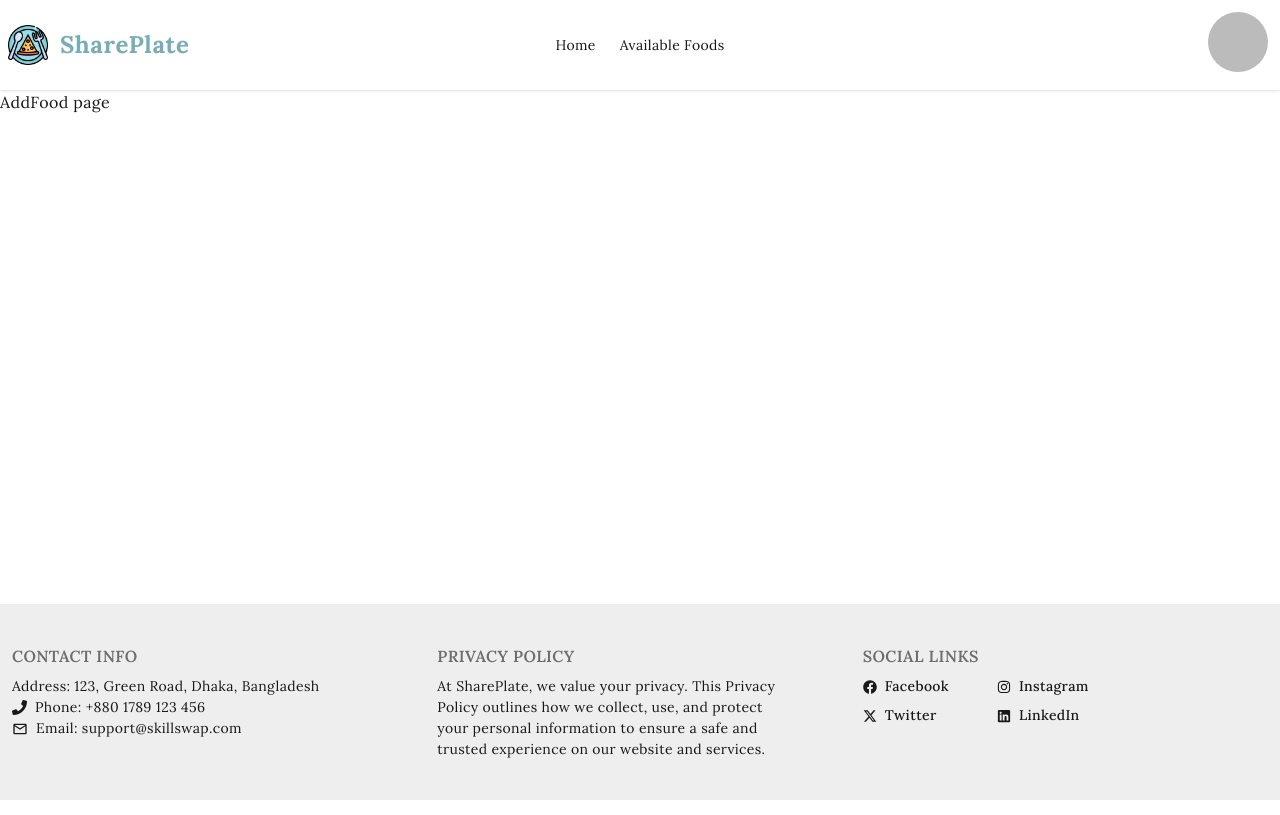
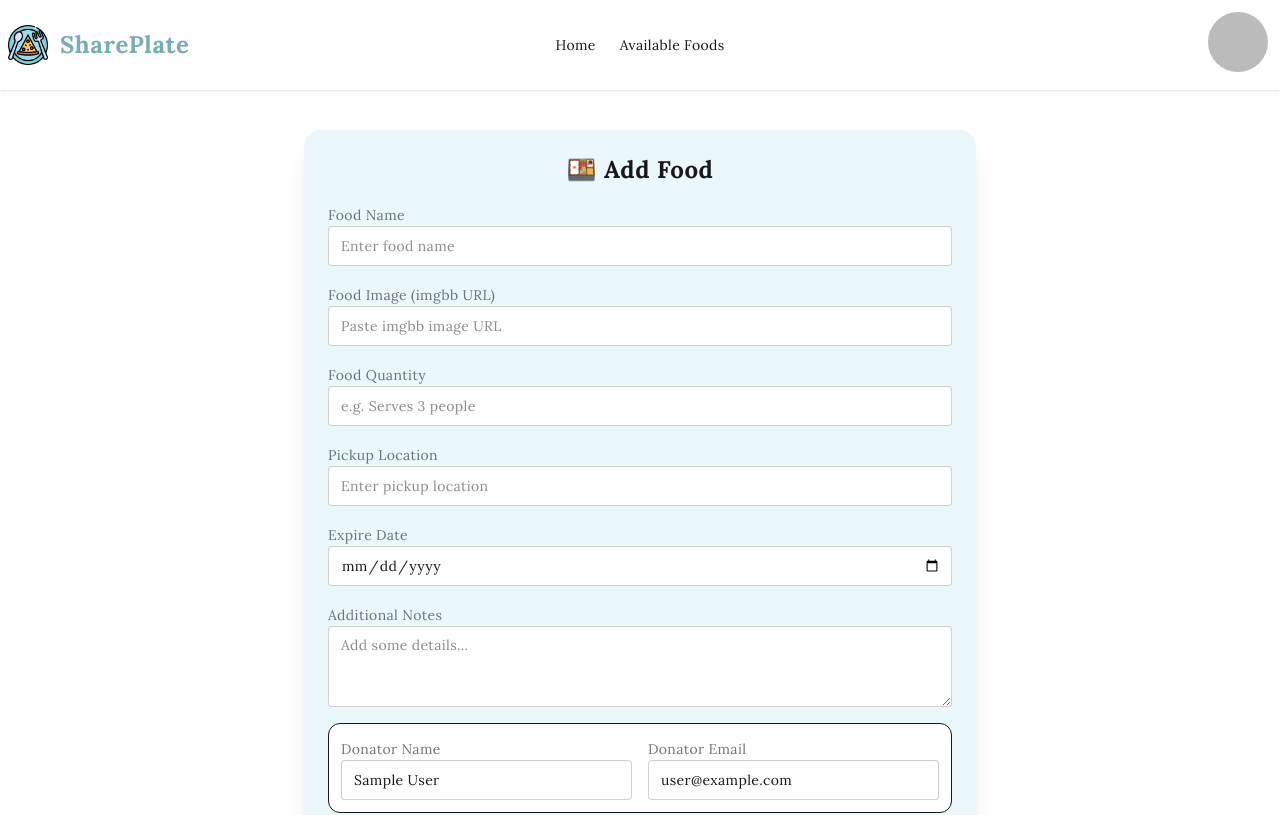
Before and after one commit to grapcode/SharePlate-client, a React (Vite) app: page /addFood in a window 1280 px wide. Shown: the top 815 px of the page. Built offline with nearby package versions, Linux system fonts and the light colour scheme; no server answers; sample sign-in values are in the browser's storage.

Commit message:
Add Food word done

```diff
--- a/public/foodData.json
+++ b/public/foodData.json
@@ -1,119 +1,119 @@
 [
   {
-    "food_name": "Homemade Chicken Biryani",
-    "food_image": "https://i.ibb.co.com/Nn6RvV3C/photo-1631515242808-497c3fbd3972.jpg",
-    "food_quantity": "Serves 5 people",
-    "pickup_location": "Lalbagh, Dhaka",
-    "expire_date": "2025-11-10",
-    "additional_notes": "Prepared fresh today. Please bring your own container.",
-    "donator_name": "Khalil Ahmad",
-    "donator_email": "khalil@example.com",
-    "donator_image": "https://i.ibb.co.com/zJcVJvR/user1.jpg",
-    "food_status": "Available",
-    "created_at": "2025-11-08T10:30:00Z"
+    "foodName": "Homemade Chicken Biryani",
+    "foodImage": "https://i.ibb.co.com/Nn6RvV3C/photo-1631515242808-497c3fbd3972.jpg",
+    "foodQuantity": "Serves 5 people",
+    "pickupLocation": "Lalbagh, Dhaka",
+    "expireDate": "2025-11-10",
+    "additionalNotes": "Prepared fresh today. Please bring your own container.",
+    "donatorName": "Khalil Ahmad",
+    "donatorEmail": "khalil@example.com",
+    "donatorImage": "https://i.ibb.co.com/zJcVJvR/user1.jpg",
+    "foodStatus": "Available",
+    "createdAt": "2025-11-08T10:30:00Z"
   },
   {
-    "food_name": "Vegetable Fried Rice",
-    "food_image": "https://i.ibb.co.com/wFZ5C2D7/photo-1581184953987-5668072c8420.jpg",
-    "food_quantity": "Serves 3 people",
-    "pickup_location": "Halishahar, Chattogram",
-    "expire_date": "2025-11-09",
-    "additional_notes": "Contains eggs. Please collect within 6 PM.",
-    "donator_name": "Fatema Noor",
-    "donator_email": "fatema@example.com",
-    "donator_image": "https://i.ibb.co.com/qkf9yXp/user2.jpg",
-    "food_status": "Available",
-    "created_at": "2025-11-08T12:00:00Z"
+    "foodName": "Vegetable Fried Rice",
+    "foodImage": "https://i.ibb.co.com/wFZ5C2D7/photo-1581184953987-5668072c8420.jpg",
+    "foodQuantity": "Serves 3 people",
+    "pickupLocation": "Halishahar, Chattogram",
+    "expireDate": "2025-11-09",
+    "additionalNotes": "Contains eggs. Please collect within 6 PM.",
+    "donatorName": "Fatema Noor",
+    "donatorEmail": "fatema@example.com",
+    "donatorImage": "https://i.ibb.co.com/qkf9yXp/user2.jpg",
+    "foodStatus": "Available",
+    "createdAt": "2025-11-08T12:00:00Z"
   },
   {
-    "food_name": "Beef Tehari",
-    "food_image": "https://i.ibb.co.com/d07Msc21/govurma-plov-national-azerbaijani-food-with-rice-garnish-dry-fruits.jpg",
-    "food_quantity": "Serves 8 people",
-    "pickup_location": "Uttara, Dhaka",
-    "expire_date": "2025-11-11",
-    "additional_notes": "Perfect for small family. Mildly spicy.",
-    "donator_name": "Rafiul Islam",
-    "donator_email": "rafi@example.com",
-    "donator_image": "https://i.ibb.co.com/FbzK5xL/user3.jpg",
-    "food_status": "Available",
-    "created_at": "2025-11-08T13:45:00Z"
+    "foodName": "Beef Tehari",
+    "foodImage": "https://i.ibb.co.com/d07Msc21/govurma-plov-national-azerbaijani-food-with-rice-garnish-dry-fruits.jpg",
+    "foodQuantity": "Serves 8 people",
+    "pickupLocation": "Uttara, Dhaka",
+    "expireDate": "2025-11-11",
+    "additionalNotes": "Perfect for small family. Mildly spicy.",
+    "donatorName": "Rafiul Islam",
+    "donatorEmail": "rafi@example.com",
+    "donatorImage": "https://i.ibb.co.com/FbzK5xL/user3.jpg",
+    "foodStatus": "Available",
+    "createdAt": "2025-11-08T13:45:00Z"
   },
   {
-    "food_name": "Pasta Alfredo",
-    "food_image": "https://i.ibb.co.com/ynfMzVpC/photo-1749384157217-3084c792b494.jpg",
-    "food_quantity": "Serves 2 people",
-    "pickup_location": "Banani, Dhaka",
-    "expire_date": "2025-11-09",
-    "additional_notes": "Includes cheese & mushrooms. Vegetarian friendly.",
-    "donator_name": "Sadia Karim",
-    "donator_email": "sadia@example.com",
-    "donator_image": "https://i.ibb.co.com/4sfRw3r/user4.jpg",
-    "food_status": "Available",
-    "created_at": "2025-11-08T09:00:00Z"
+    "foodName": "Pasta Alfredo",
+    "foodImage": "https://i.ibb.co.com/ynfMzVpC/photo-1749384157217-3084c792b494.jpg",
+    "foodQuantity": "Serves 2 people",
+    "pickupLocation": "Banani, Dhaka",
+    "expireDate": "2025-11-09",
+    "additionalNotes": "Includes cheese & mushrooms. Vegetarian friendly.",
+    "donatorName": "Sadia Karim",
+    "donatorEmail": "sadia@example.com",
+    "donatorImage": "https://i.ibb.co.com/4sfRw3r/user4.jpg",
+    "foodStatus": "Available",
+    "createdAt": "2025-11-08T09:00:00Z"
   },
   {
-    "food_name": "Fruit Salad Pack",
-    "food_image": "https://i.ibb.co.com/XxNDQcyD/photo-1692296979431-94e2bcf3bc75.jpg",
-    "food_quantity": "Serves 4 people",
-    "pickup_location": "Sylhet City Point",
-    "expire_date": "2025-11-09",
-    "additional_notes": "Fresh cut seasonal fruits. No sugar added.",
-    "donator_name": "Mohammad Imran",
-    "donator_email": "imran@example.com",
-    "donator_image": "https://i.ibb.co.com/1mDWrXY/user5.jpg",
-    "food_status": "Available",
-    "created_at": "2025-11-08T11:15:00Z"
+    "foodName": "Fruit Salad Pack",
+    "foodImage": "https://i.ibb.co.com/XxNDQcyD/photo-1692296979431-94e2bcf3bc75.jpg",
+    "foodQuantity": "Serves 4 people",
+    "pickupLocation": "Sylhet City Point",
+    "expireDate": "2025-11-09",
+    "additionalNotes": "Fresh cut seasonal fruits. No sugar added.",
+    "donatorName": "Mohammad Imran",
+    "donatorEmail": "imran@example.com",
+    "donatorImage": "https://i.ibb.co.com/1mDWrXY/user5.jpg",
+    "foodStatus": "Available",
+    "createdAt": "2025-11-08T11:15:00Z"
   },
   {
-    "food_name": "Mixed Vegetable Curry",
-    "food_image": "https://i.ibb.co.com/Z0F34CH/photo-1687684987020-5373255b5dc3.jpg",
-    "food_quantity": "Serves 6 people",
-    "pickup_location": "Agrabad, Chattogram",
-    "expire_date": "2025-11-10",
-    "additional_notes": "Cooked with olive oil. Best with rice or roti.",
-    "donator_name": "Nusrat Jahan",
-    "donator_email": "nusrat@example.com",
-    "donator_image": "https://i.ibb.co.com/tbCqrxB/user6.jpg",
-    "food_status": "Available",
-    "created_at": "2025-11-08T14:20:00Z"
+    "foodName": "Mixed Vegetable Curry",
+    "foodImage": "https://i.ibb.co.com/Z0F34CH/photo-1687684987020-5373255b5dc3.jpg",
+    "foodQuantity": "Serves 6 people",
+    "pickupLocation": "Agrabad, Chattogram",
+    "expireDate": "2025-11-10",
+    "additionalNotes": "Cooked with olive oil. Best with rice or roti.",
+    "donatorName": "Nusrat Jahan",
+    "donatorEmail": "nusrat@example.com",
+    "donatorImage": "https://i.ibb.co.com/tbCqrxB/user6.jpg",
+    "foodStatus": "Available",
+    "createdAt": "2025-11-08T14:20:00Z"
   },
   {
-    "food_name": "Cheese Beef Burger",
-    "food_image": "https://i.ibb.co.com/NgPRFMmM/photo-1676471865269-8149a23a2f4d.jpg",
-    "food_quantity": "Serves 3 people",
-    "pickup_location": "Gulshan 2, Dhaka",
-    "expire_date": "2025-11-09",
-    "additional_notes": "Grilled beef patty with double cheese and lettuce. Best eaten warm.",
-    "donator_name": "Hasibul Karim",
-    "donator_email": "hasibul@example.com",
-    "donator_image": "https://i.ibb.co.com/Bz4pM1y/user10.jpg",
-    "food_status": "Available",
-    "created_at": "2025-11-09T11:15:00Z"
+    "foodName": "Cheese Beef Burger",
+    "foodImage": "https://i.ibb.co.com/NgPRFMmM/photo-1676471865269-8149a23a2f4d.jpg",
+    "foodQuantity": "Serves 3 people",
+    "pickupLocation": "Gulshan 2, Dhaka",
+    "expireDate": "2025-11-09",
+    "additionalNotes": "Grilled beef patty with double cheese and lettuce. Best eaten warm.",
+    "donatorName": "Hasibul Karim",
+    "donatorEmail": "hasibul@example.com",
+    "donatorImage": "https://i.ibb.co.com/Bz4pM1y/user10.jpg",
+    "foodStatus": "Available",
+    "createdAt": "2025-11-09T11:15:00Z"
   },
   {
-    "food_name": "Chicken BBQ Pizza",
-    "food_image": "https://i.ibb.co.com/KxFRyk5Q/photo-1655471264223-b07ce84d521c.jpg",
-    "food_quantity": "Serves 5 people",
-    "pickup_location": "Agrabad, Chattogram",
-    "expire_date": "2025-11-10",
-    "additional_notes": "Thin crust pizza topped with BBQ chicken, onions, and mozzarella cheese.",
-    "donator_name": "Rumana Akter",
-    "donator_email": "rumana@example.com",
-    "donator_image": "https://i.ibb.co.com/JyVJtRw/user11.jpg",
-    "food_status": "Available",
-    "created_at": "2025-11-09T09:45:00Z"
+    "foodName": "Chicken BBQ Pizza",
+    "foodImage": "https://i.ibb.co.com/KxFRyk5Q/photo-1655471264223-b07ce84d521c.jpg",
+    "foodQuantity": "Serves 5 people",
+    "pickupLocation": "Agrabad, Chattogram",
+    "expireDate": "2025-11-10",
+    "additionalNotes": "Thin crust pizza topped with BBQ chicken, onions, and mozzarella cheese.",
+    "donatorName": "Rumana Akter",
+    "donatorEmail": "rumana@example.com",
+    "donatorImage": "https://i.ibb.co.com/JyVJtRw/user11.jpg",
+    "foodStatus": "Available",
+    "createdAt": "2025-11-09T09:45:00Z"
   },
   {
-    "food_name": "Crispy French Fries Combo",
-    "food_image": "https://i.ibb.co.com/MxZDypSY/photo-1593253814586-6a8d3df59494.jpg",
-    "food_quantity": "Serves 4 people",
-    "pickup_location": "Kazir Dewri, Chattogram",
-    "expire_date": "2025-11-09",
-    "additional_notes": "Served with ketchup and mayonnaise. Prepared with sunflower oil.",
-    "donator_name": "Imran Hossain",
-    "donator_email": "imranh@example.com",
-    "donator_image": "https://i.ibb.co.com/PrdZr59/user12.jpg",
-    "food_status": "Available",
-    "created_at": "2025-11-09T10:30:00Z"
+    "foodName": "Crispy French Fries Combo",
+    "foodImage": "https://i.ibb.co.com/MxZDypSY/photo-1593253814586-6a8d3df59494.jpg",
+    "foodQuantity": "Serves 4 people",
+    "pickupLocation": "Kazir Dewri, Chattogram",
+    "expireDate": "2025-11-09",
+    "additionalNotes": "Served with ketchup and mayonnaise. Prepared with sunflower oil.",
+    "donatorName": "Imran Hossain",
+    "donatorEmail": "imranh@example.com",
+    "donatorImage": "https://i.ibb.co.com/PrdZr59/user12.jpg",
+    "foodStatus": "Available",
+    "createdAt": "2025-11-09T10:30:00Z"
   }
 ]
--- a/src/pages/AvailableFoods.jsx
+++ b/src/pages/AvailableFoods.jsx
@@ -7,7 +7,9 @@ const AvailableFoods = () => {
   console.log(foodData);
   return (
     <div>
-      <h2>AvailableFoods page</h2>
+      <h2 className="text-2xl font-bold py-3">
+        Available <span className="bg-accent">Foods</span>
+      </h2>
       <div className="grid grid-cols-1 md:grid-cols-2 lg:grid-cols-3 gap-6 p-6">
         {foodData.map((food) => (
           <FoodCard key={food._id} food={food}></FoodCard>
--- a/src/pages/private_page/AddFood.jsx
+++ b/src/pages/private_page/AddFood.jsx
@@ -1,9 +1,186 @@
-import React from 'react';
+import { useContext, useState } from 'react';
+import { toast } from 'react-toastify';
+import { AuthContext } from '../../context/AuthContext'; // 🧩 তোমার context অনুযায়ী path ঠিক করো
 
 const AddFood = () => {
+  const { user } = useContext(AuthContext);
+  const [loading, setLoading] = useState(false);
+
+  const handleAddFood = async (e) => {
+    e.preventDefault();
+    setLoading(true);
+
+    const form = e.target;
+    const foodName = form.foodName.value;
+    const foodImage = form.foodImage.value;
+    const foodQuantity = form.foodQuantity.value;
+    const pickupLocation = form.pickupLocation.value;
+    const expireDate = form.expireDate.value;
+    const additionalNotes = form.notes.value;
+
+    // 🍀 Data structure to save in MongoDB
+    const newFood = {
+      foodName,
+      foodImage,
+      foodQuantity,
+      pickupLocation,
+      expireDate,
+      additionalNotes,
+      foodStatus: 'Available',
+      donatorName: user?.displayName,
+      donatorEmail: user?.email,
+      donatorImage: user?.photoURL,
+      addedAt: new Date(),
+    };
+
+    try {
+      const res = await fetch('http://localhost:3000/foods', {
+        method: 'POST',
+        headers: {
+          'content-type': 'application/json',
+        },
+        body: JSON.stringify(newFood),
+      });
+
+      const data = await res.json();
+
+      if (data.success) {
+        toast.success('Food added successfully!');
+        form.reset();
+      } else {
+        toast.error('Failed to add food. Please try again.');
+      }
+    } catch (error) {
+      console.error(error);
+      toast.error('Error while adding food!');
+    } finally {
+      setLoading(false);
+    }
+  };
+
   return (
-    <div>
-      <h2>AddFood page</h2>
+    <div className="max-w-2xl mx-auto bg-base-200 shadow-xl rounded-2xl p-6 my-10">
+      <h2 className="text-2xl font-bold text-center mb-4">🍱 Add Food</h2>
+      <form onSubmit={handleAddFood} className="space-y-4">
+        {/* Food Name */}
+        <div>
+          <label className="label">
+            <span className="text-sm">Food Name</span>
+          </label>
+          <input
+            type="text"
+            name="foodName"
+            required
+            placeholder="Enter food name"
+            className="input input-bordered w-full"
+          />
+        </div>
+
+        {/* Food Image */}
+        <div>
+          <label className="label">
+            <span className="text-sm">Food Image (imgbb URL)</span>
+          </label>
+          <input
+            type="text"
+            name="foodImage"
+            required
+            placeholder="Paste imgbb image URL"
+            className="input input-bordered w-full"
+          />
+        </div>
+
+        {/* Quantity */}
+        <div>
+          <label className="label">
+            <span className="text-sm">Food Quantity</span>
+          </label>
+          <input
+            type="text"
+            name="foodQuantity"
+            required
+            placeholder="e.g. Serves 3 people"
+            className="input input-bordered w-full"
+          />
+        </div>
+
+        {/* Pickup Location */}
+        <div>
+          <label className="label">
+            <span className="text-sm">Pickup Location</span>
+          </label>
+          <input
+            type="text"
+            name="pickupLocation"
+            required
+            placeholder="Enter pickup location"
+            className="input input-bordered w-full"
+          />
+        </div>
+
+        {/* Expire Date */}
+        <div>
+          <label className="label">
+            <span className="text-sm">Expire Date</span>
+          </label>
+          <input
+            type="date"
+            name="expireDate"
+            required
+            className="input input-bordered w-full"
+          />
+        </div>
+
+        {/* Notes */}
+        <div>
+          <label className="label">
+            <span className="text-sm">Additional Notes</span>
+          </label>
+          <textarea
+            name="notes"
+            rows="3"
+            placeholder="Add some details..."
+            className="textarea textarea-bordered w-full"
+          ></textarea>
+        </div>
+
+        {/* Donator Info */}
+        <div className="grid grid-cols-1 md:grid-cols-2 gap-4 bg-base-100 p-3 rounded-xl border">
+          <div>
+            <label className="label">
+              <span className="text-sm">Donator Name</span>
+            </label>
+            <input
+              type="text"
+              value={user?.displayName || ''}
+              readOnly
+              className="input input-bordered w-full"
+            />
+          </div>
+          <div>
+            <label className="label">
+              <span className="text-sm">Donator Email</span>
+            </label>
+            <input
+              type="email"
+              value={user?.email || ''}
+              readOnly
+              className="input input-bordered w-full"
+            />
+          </div>
+        </div>
+
+        {/* Submit Button */}
+        <div className="text-center mt-5">
+          <button
+            type="submit"
+            className="btn btn-primary w-full"
+            disabled={loading}
+          >
+            {loading ? 'Adding...' : 'Add Food'}
+          </button>
+        </div>
+      </form>
     </div>
   );
 };
```
Also changed, not shown: src/components/FoodCard.jsx (+57 -58 lines), src/pages/private_page/FoodDetails.jsx (added, +79 -0 lines), src/routes/Routes.jsx (+12 -1 lines).
